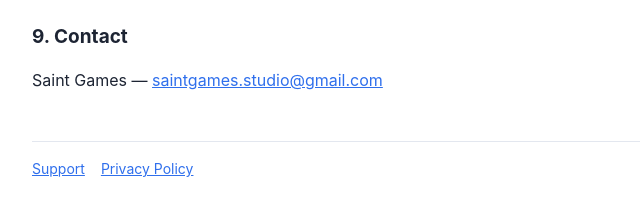
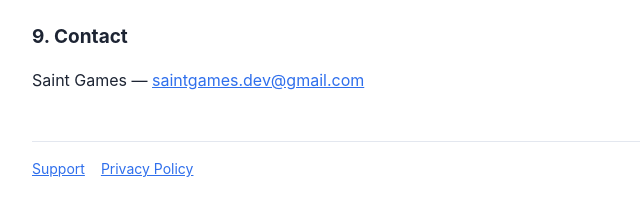
Before and after one commit to saintgamesdev/saintgamesdev.github.io, a plain HTML site: page templetwins/privacy.html in a window 1280 px wide. Shown: the part 1747-1962 px from the top of the page, 268-908 px from the left. Drawn offline with Linux system fonts and the light colour scheme.

Commit message:
Update privacy.html

```diff
--- a/templetwins/privacy.html
+++ b/templetwins/privacy.html
@@ -46,7 +46,7 @@
   <p>We may update this policy when the Game changes. The effective date at the top shows the latest version. Significant changes will be published here before they take effect.</p>
 
   <h2>9. Contact</h2>
-  <p>Saint Games — <a href="mailto:saintgames.studio@gmail.com">saintgames.studio@gmail.com</a></p>
+  <p>Saint Games — <a href="mailto:saintgames.dev@gmail.com">saintgames.dev@gmail.com</a></p>
 
   <footer>
     <nav><a href="support.html">Support</a><a href="privacy.html">Privacy Policy</a></nav>
```
